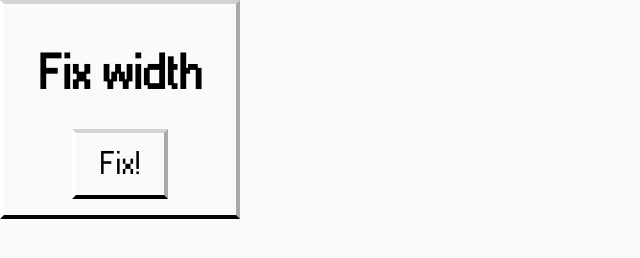
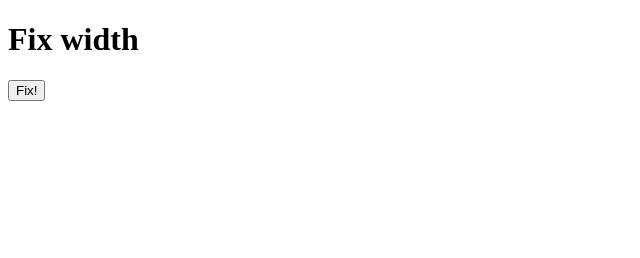
Before and after one commit to MostLeVert/Fix-Width, a browser extension: page index.html in a window 1280 px wide. Shown: the whole page, without its empty margins (0-640 px from the left). Drawn offline with Linux system fonts and the light colour scheme.

Commit message:
CSS is bloat

```diff
--- a/index.html
+++ b/index.html
@@ -5,46 +5,4 @@
     <button id="fix-width-btn">Fix!</button>
     <script src="popup.js"></script>
   </body>
-  <style>
-    @font-face {
-      font-family: "win";
-      src: url("W95FA.otf") format("opentype");
-    }
-
-    * {
-      font-family: "win";
-    }
-
-    body {
-      width: 200px;
-      padding: 1rem;
-      background: rgb(250, 250, 250);
-      display: flex;
-      flex-direction: column;
-      align-items: center;
-      justify-content: start;
-      margin: 0;
-      border-top: 0.25rem solid lightgrey;
-      border-right: 0.25rem solid darkgrey;
-      border-bottom: 0.25rem solid black;
-      border-left: 0.25rem solid white;
-    }
-
-    h1 {
-      font-size: 3rem;
-    }
-
-    button {
-      background: inherit;
-      border-top: 0.25rem solid lightgrey;
-      border-right: 0.25rem solid darkgrey;
-      border-bottom: 0.25rem solid black;
-      border-left: 0.25rem solid white;
-      padding: 1rem 1.50rem;
-      font-size: 2rem;
-    }
-    button:hover {
-      cursor: pointer;
-    }
-  </style>
 </html>
```
